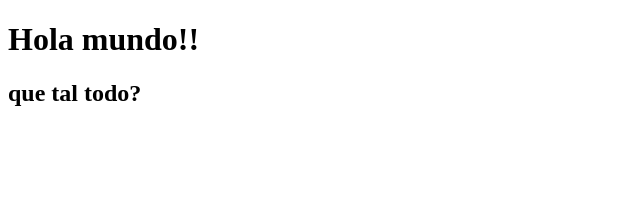
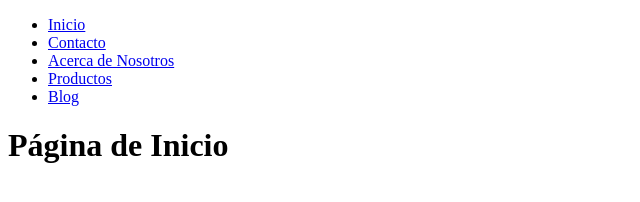
Before and after one commit to necaro55/clasehtml, a plain HTML site: page index.html in a window 1280 px wide. Shown: the whole page, without its empty margins (0-640 px from the left). Drawn offline with Linux system fonts and the light colour scheme.

Commit message:
Update index.html

```diff
--- a/index.html
+++ b/index.html
@@ -1,8 +1,22 @@
-<!DOCTYPE HTML>
-<HEAD>
-</HEAD>
-<BODY>
-<h1> Hola mundo!!</h1>
-  <h2>que tal todo?</h2>
-</BODY>
-</HTML>
+<!DOCTYPE html>
+<html lang="es">
+<head>
+    <meta charset="UTF-8">
+    <meta name="viewport" content="width=device-width, initial-scale=1.0">
+    <title>Inicio</title>
+</head>
+<body>
+    <header>
+        <nav>
+            <ul>
+                <li><a href="index.html">Inicio</a></li>
+                <li><a href="contacto.html">Contacto</a></li>
+                <li><a href="acerca.html">Acerca de Nosotros</a></li>
+                <li><a href="productos.html">Productos</a></li>
+                <li><a href="blog.html">Blog</a></li>
+            </ul>
+        </nav>
+    </header>
+    <h1>Página de Inicio</h1>
+</body>
+</html>
```
